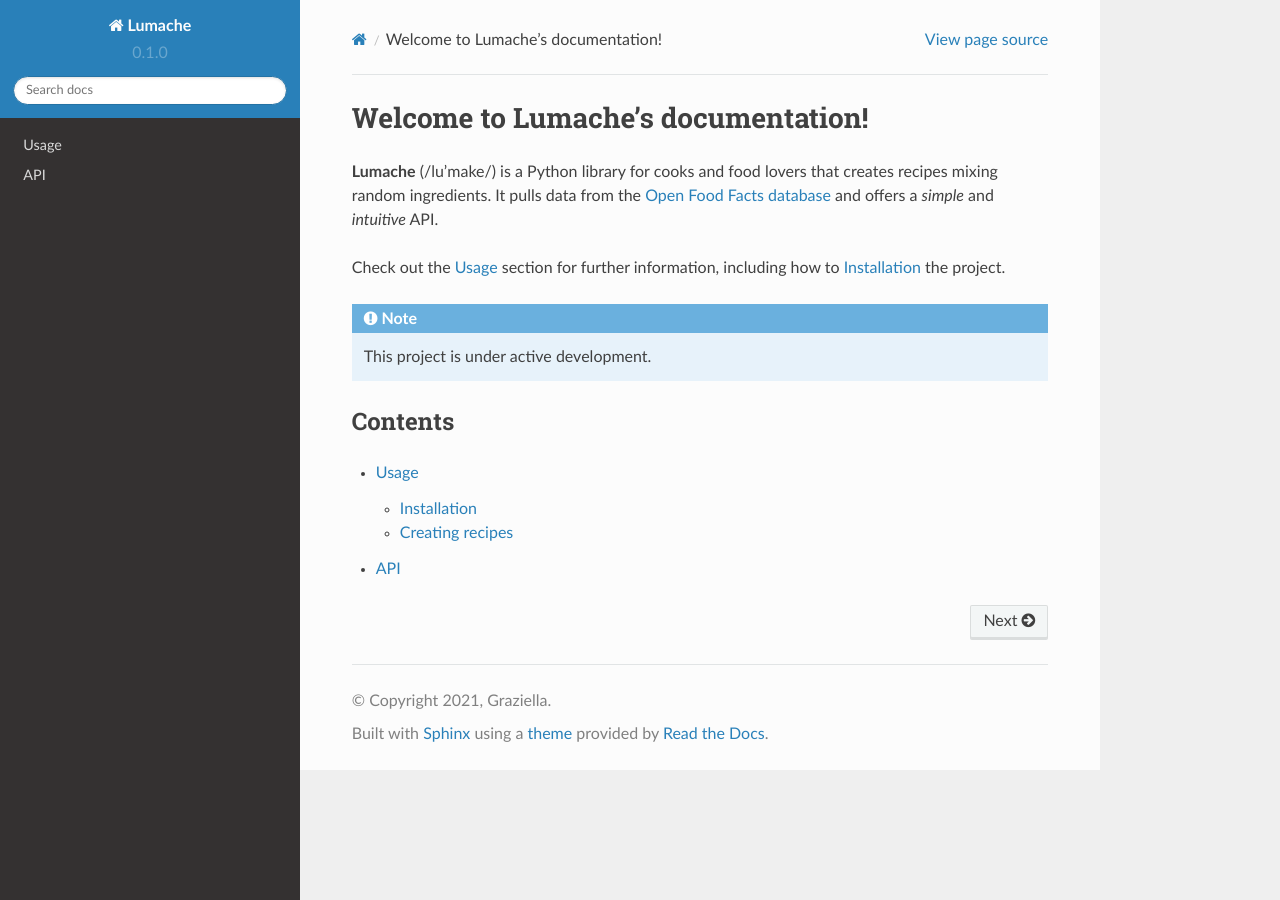
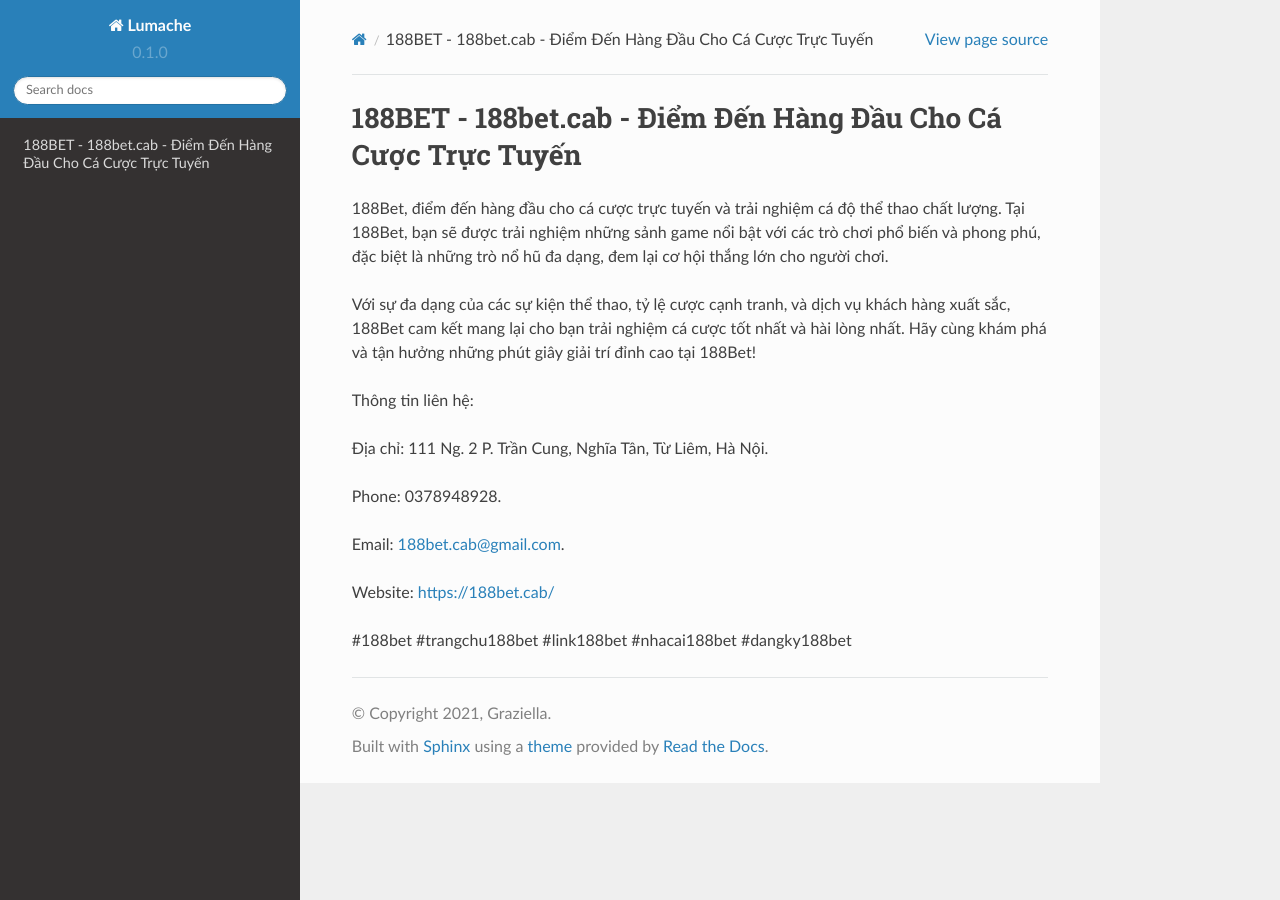
Before and after one commit to socialentity/188betcab, a Sphinx documentation site: the page built from docs/source/index.rst, in a window 1280 px wide. Built offline with Sphinx 7.4.7 and the Read the Docs theme 2.0.0, drawn with Linux system fonts in a browser that asks for light colours.

Commit message:
Update index.rst

```diff
--- a/docs/source/index.rst
+++ b/docs/source/index.rst
@@ -1,22 +1,18 @@
-Welcome to Lumache's documentation!
+188BET - 188bet.cab - Điểm Đến Hàng Đầu Cho Cá Cược Trực Tuyến
 ===================================
 
-**Lumache** (/lu'make/) is a Python library for cooks and food lovers
-that creates recipes mixing random ingredients.
-It pulls data from the `Open Food Facts database <https://world.openfoodfacts.org/>`_
-and offers a *simple* and *intuitive* API.
+188Bet, điểm đến hàng đầu cho cá cược trực tuyến và trải nghiệm cá độ thể thao chất lượng. Tại 188Bet, bạn sẽ được trải nghiệm những sảnh game nổi bật với các trò chơi phổ biến và phong phú, đặc biệt là những trò nổ hũ đa dạng, đem lại cơ hội thắng lớn cho người chơi.
 
-Check out the :doc:`usage` section for further information, including
-how to :ref:`installation` the project.
+Với sự đa dạng của các sự kiện thể thao, tỷ lệ cược cạnh tranh, và dịch vụ khách hàng xuất sắc, 188Bet cam kết mang lại cho bạn trải nghiệm cá cược tốt nhất và hài lòng nhất. Hãy cùng khám phá và tận hưởng những phút giây giải trí đỉnh cao tại 188Bet!
 
-.. note::
+Thông tin liên hệ:
 
-   This project is under active development.
+Địa chỉ: 111 Ng. 2 P. Trần Cung, Nghĩa Tân, Từ Liêm, Hà Nội.
 
-Contents
---------
+Phone: 0378948928.
 
-.. toctree::
+Email: 188bet.cab@gmail.com.
 
-   usage
-   api
+Website: https://188bet.cab/
+
+#188bet #trangchu188bet #link188bet #nhacai188bet #dangky188bet
```
